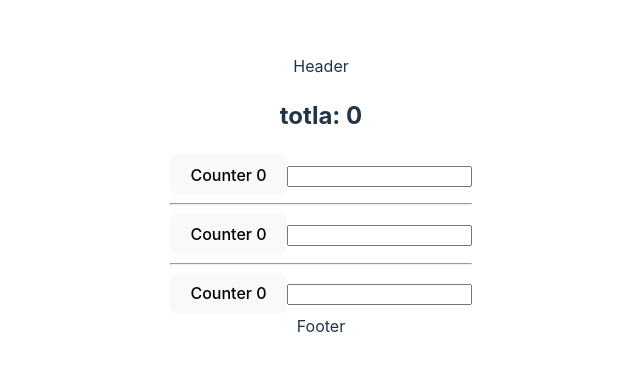
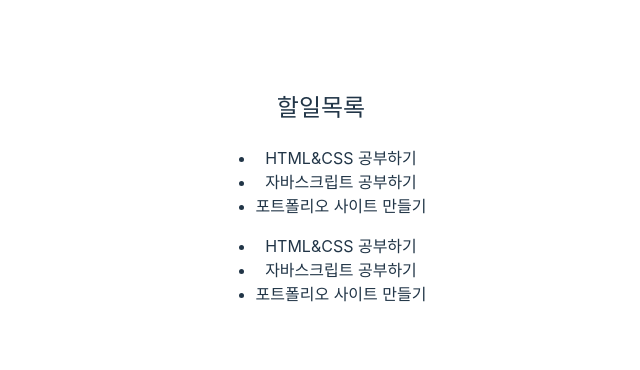
Before and after one commit to sanggusseu/learn-react, a React (Vite) app: page / in a window 1280 px wide. Shown: the part 204-574 px from the top of the page, without its empty margins (319-959 px from the left). Built offline with nearby package versions, Linux system fonts and the light colour scheme.

Commit message:
순수한 컴포넌트와 Strict 모드

```diff
--- a/src/App.css
+++ b/src/App.css
@@ -1,121 +1,111 @@
-* {
-  padding: 0;
-  margin: 0;
-}
-body {
-  color: #282828;
+:root {
+  font-family: Inter, system-ui, Avenir, Helvetica, Arial, sans-serif;
+  line-height: 1.5;
+  font-weight: 400;
+
+  color-scheme: light dark;
+  color: rgba(255, 255, 255, 0.87);
+  background-color: #242424;
+
+  font-synthesis: none;
+  text-rendering: optimizeLegibility;
+  -webkit-font-smoothing: antialiased;
+  -moz-osx-font-smoothing: grayscale;
 }
 
-main {
-  height: 100vh;
-  background-color: #daecfd;
-  display: flex;
-  justify-content: center;
-  align-items: center;
+a {
+  font-weight: 500;
+  color: #646cff;
+  text-decoration: inherit;
+}
+a:hover {
+  color: #535bf2;
 }
 
-/* Card */
-.card {
-  background-color: white;
-  padding: 2rem;
-  border-radius: 12px;
-  box-shadow: rgba(0, 0, 0, 0.16) 0px 1px 4px;
-  width: 500px;
-}
-.card__header {
-  font-size: 1.5rem;
-  font-weight: 600;
-  width: 460px;
-}
-.card__body {
-  padding-top: 1.5rem;
+body {
+  margin: 0;
+  display: flex;
+  place-items: center;
+  min-width: 320px;
+  min-height: 100vh;
 }
 
-/* Course List */
-.courses {
-  display: flex;
-  flex-direction: column;
-  gap: 1.6rem;
+h1 {
+  font-size: 3.2em;
+  line-height: 1.1;
 }
 
-/* Course */
-.course {
-  display: flex;
-  align-items: center;
-  gap: 1rem;
+button {
+  border-radius: 8px;
+  border: 1px solid transparent;
+  padding: 0.6em 1.2em;
+  font-size: 1em;
+  font-weight: 500;
+  font-family: inherit;
+  background-color: #1a1a1a;
+  cursor: pointer;
+  transition: border-color 0.25s;
 }
-.course__img {
-  border-radius: 6px;
-  width: 120px;
+button:hover {
+  border-color: #646cff;
+}
+button:focus,
+button:focus-visible {
+  outline: 4px auto -webkit-focus-ring-color;
 }
 
-.course__title {
-  font-weight: 500;
-}
-.course__body {
-  flex-grow: 1;
-}
-.course__description {
-  color: #777777;
-  font-weight: 300;
-  margin-top: 0.4rem;
-}
-.course__icons {
-  display: flex;
-  align-items: center;
-  column-gap: 0.6rem;
+@media (prefers-color-scheme: light) {
+  :root {
+    color: #213547;
+    background-color: #ffffff;
+  }
+  a:hover {
+    color: #747bff;
+  }
+  button {
+    background-color: #f9f9f9;
+  }
 }
 
-/* Button */
-.btn {
-  background: none;
-  border: none; /* Remove borders */
-  font-size: 20px; /* Set a font size */
-  cursor: pointer; /* Mouse pointer on hover */
+#root {
+  max-width: 1280px;
+  margin: 0 auto;
+  padding: 2rem;
+  text-align: center;
 }
 
-.btn > .fa-heart {
-  color: red;
+.logo {
+  height: 6em;
+  padding: 1.5em;
+  will-change: filter;
+  transition: filter 300ms;
 }
-.btn > .fa-link {
-  color: #393939;
+.logo:hover {
+  filter: drop-shadow(0 0 2em #646cffaa);
+}
+.logo.react:hover {
+  filter: drop-shadow(0 0 2em #61dafbaa);
 }
 
-.btn__img {
-  width: 20px;
-  color: red;
+@keyframes logo-spin {
+  from {
+    transform: rotate(0deg);
+  }
+  to {
+    transform: rotate(360deg);
+  }
 }
 
-.divider {
-  border: none;
-  height: 1px;
-  background-color: #e2e2e2;
-  margin: 16px 0;
+@media (prefers-reduced-motion: no-preference) {
+  a:nth-of-type(2) .logo {
+    animation: logo-spin infinite 20s linear;
+  }
 }
 
-/* input */
-input[type='text'],
-select {
-  width: 100%;
-  padding: 12px 20px;
-  /* margin: 8px 0; */
-  display: inline-block;
-  border: 1px solid #ccc;
-  border-radius: 4px;
-  box-sizing: border-box;
+.card {
+  padding: 2em;
 }
 
-input[type='submit'] {
-  width: 100%;
-  background-color: #4caf50;
-  color: white;
-  padding: 14px 20px;
-  /* margin: 8px 0; */
-  border: none;
-  border-radius: 4px;
-  cursor: pointer;
+.read-the-docs {
+  color: #888;
 }
-
-input[type='submit']:hover {
-  background-color: #45a049;
-}
--- a/src/AppCounter.css
+++ /dev/null
@@ -1,111 +0,0 @@
-:root {
-  font-family: Inter, system-ui, Avenir, Helvetica, Arial, sans-serif;
-  line-height: 1.5;
-  font-weight: 400;
-
-  color-scheme: light dark;
-  color: rgba(255, 255, 255, 0.87);
-  background-color: #242424;
-
-  font-synthesis: none;
-  text-rendering: optimizeLegibility;
-  -webkit-font-smoothing: antialiased;
-  -moz-osx-font-smoothing: grayscale;
-}
-
-a {
-  font-weight: 500;
-  color: #646cff;
-  text-decoration: inherit;
-}
-a:hover {
-  color: #535bf2;
-}
-
-body {
-  margin: 0;
-  display: flex;
-  place-items: center;
-  min-width: 320px;
-  min-height: 100vh;
-}
-
-h1 {
-  font-size: 3.2em;
-  line-height: 1.1;
-}
-
-button {
-  border-radius: 8px;
-  border: 1px solid transparent;
-  padding: 0.6em 1.2em;
-  font-size: 1em;
-  font-weight: 500;
-  font-family: inherit;
-  background-color: #1a1a1a;
-  cursor: pointer;
-  transition: border-color 0.25s;
-}
-button:hover {
-  border-color: #646cff;
-}
-button:focus,
-button:focus-visible {
-  outline: 4px auto -webkit-focus-ring-color;
-}
-
-@media (prefers-color-scheme: light) {
-  :root {
-    color: #213547;
-    background-color: #ffffff;
-  }
-  a:hover {
-    color: #747bff;
-  }
-  button {
-    background-color: #f9f9f9;
-  }
-}
-
-#root {
-  max-width: 1280px;
-  margin: 0 auto;
-  padding: 2rem;
-  text-align: center;
-}
-
-.logo {
-  height: 6em;
-  padding: 1.5em;
-  will-change: filter;
-  transition: filter 300ms;
-}
-.logo:hover {
-  filter: drop-shadow(0 0 2em #646cffaa);
-}
-.logo.react:hover {
-  filter: drop-shadow(0 0 2em #61dafbaa);
-}
-
-@keyframes logo-spin {
-  from {
-    transform: rotate(0deg);
-  }
-  to {
-    transform: rotate(360deg);
-  }
-}
-
-@media (prefers-reduced-motion: no-preference) {
-  a:nth-of-type(2) .logo {
-    animation: logo-spin infinite 20s linear;
-  }
-}
-
-.card {
-  padding: 2em;
-}
-
-.read-the-docs {
-  color: #888;
-}
--- a/src/AppCounter.jsx
+++ b/src/AppCounter.jsx
@@ -1,4 +1,4 @@
-import './AppCounter.css';
+import './App.css';
 import Main from './components/Main';
 import Footer from './components/Footer';
 import Header from './components/Header';
--- /dev/null
+++ b/src/AppCourse.css
@@ -0,0 +1,121 @@
+* {
+  padding: 0;
+  margin: 0;
+}
+body {
+  color: #282828;
+}
+
+main {
+  height: 100vh;
+  background-color: #daecfd;
+  display: flex;
+  justify-content: center;
+  align-items: center;
+}
+
+/* Card */
+.card {
+  background-color: white;
+  padding: 2rem;
+  border-radius: 12px;
+  box-shadow: rgba(0, 0, 0, 0.16) 0px 1px 4px;
+  width: 500px;
+}
+.card__header {
+  font-size: 1.5rem;
+  font-weight: 600;
+  width: 460px;
+}
+.card__body {
+  padding-top: 1.5rem;
+}
+
+/* Course List */
+.courses {
+  display: flex;
+  flex-direction: column;
+  gap: 1.6rem;
+}
+
+/* Course */
+.course {
+  display: flex;
+  align-items: center;
+  gap: 1rem;
+}
+.course__img {
+  border-radius: 6px;
+  width: 120px;
+}
+
+.course__title {
+  font-weight: 500;
+}
+.course__body {
+  flex-grow: 1;
+}
+.course__description {
+  color: #777777;
+  font-weight: 300;
+  margin-top: 0.4rem;
+}
+.course__icons {
+  display: flex;
+  align-items: center;
+  column-gap: 0.6rem;
+}
+
+/* Button */
+.btn {
+  background: none;
+  border: none; /* Remove borders */
+  font-size: 20px; /* Set a font size */
+  cursor: pointer; /* Mouse pointer on hover */
+}
+
+.btn > .fa-heart {
+  color: red;
+}
+.btn > .fa-link {
+  color: #393939;
+}
+
+.btn__img {
+  width: 20px;
+  color: red;
+}
+
+.divider {
+  border: none;
+  height: 1px;
+  background-color: #e2e2e2;
+  margin: 16px 0;
+}
+
+/* input */
+input[type='text'],
+select {
+  width: 100%;
+  padding: 12px 20px;
+  /* margin: 8px 0; */
+  display: inline-block;
+  border: 1px solid #ccc;
+  border-radius: 4px;
+  box-sizing: border-box;
+}
+
+input[type='submit'] {
+  width: 100%;
+  background-color: #4caf50;
+  color: white;
+  padding: 14px 20px;
+  /* margin: 8px 0; */
+  border: none;
+  border-radius: 4px;
+  cursor: pointer;
+}
+
+input[type='submit']:hover {
+  background-color: #45a049;
+}
--- /dev/null
+++ b/src/AppTodo.jsx
@@ -0,0 +1,17 @@
+import { useState } from 'react';
+import './App.css';
+import TodoList from './components/todo/TodoList';
+
+export default function AppTodo() {
+  const [todos, setTodos] = useState([
+    { id: 0, label: 'HTML&CSS 공부하기' },
+    { id: 1, label: '자바스크립트 공부하기' },
+  ]);
+  return (
+    <div>
+      <h2>할일목록</h2>
+      <TodoList todos={todos} />
+      <TodoList todos={todos} />
+    </div>
+  );
+}
--- /dev/null
+++ b/src/components/PullUpImpure.jsx
@@ -0,0 +1,6 @@
+let counter = 10;
+
+export default function PullUpImpure() {
+  counter = counter + 1;
+  return <p>나는 턱걸이를 {counter}개 했습니다.</p>;
+}
--- /dev/null
+++ b/src/components/PullUpPure.jsx
@@ -0,0 +1,3 @@
+export default function PullUpPure({ counter }) {
+  return <p>나는 턱걸이를 {counter}개 했습니다.</p>;
+}
--- /dev/null
+++ b/src/components/todo/TodoList.jsx
@@ -0,0 +1,11 @@
+export default function TodoList({ todos = [] }) {
+  const items = [...todos];
+  items.push({ id: 2, label: '포트폴리오 사이트 만들기' });
+  return (
+    <ul>
+      {items.map(item => (
+        <li key={item.id}>{item.label}</li>
+      ))}
+    </ul>
+  );
+}
--- a/src/main.jsx
+++ b/src/main.jsx
@@ -1,11 +1,11 @@
 import React from 'react';
 import ReactDOM from 'react-dom/client';
-// import App from './App.jsx';
-import AppCounter from './AppCounter.jsx';
+import App from './AppTodo.jsx';
+// import AppCounter from './AppCounter.jsx';
 import './index.css';
 
 ReactDOM.createRoot(document.getElementById('root')).render(
   <React.StrictMode>
-    <AppCounter />
+    <App />
   </React.StrictMode>
 );
```
Also changed, not shown: src/AppCourse.jsx (added, +41 -0 lines), src/AppPure.jsx (added, +12 -0 lines).
